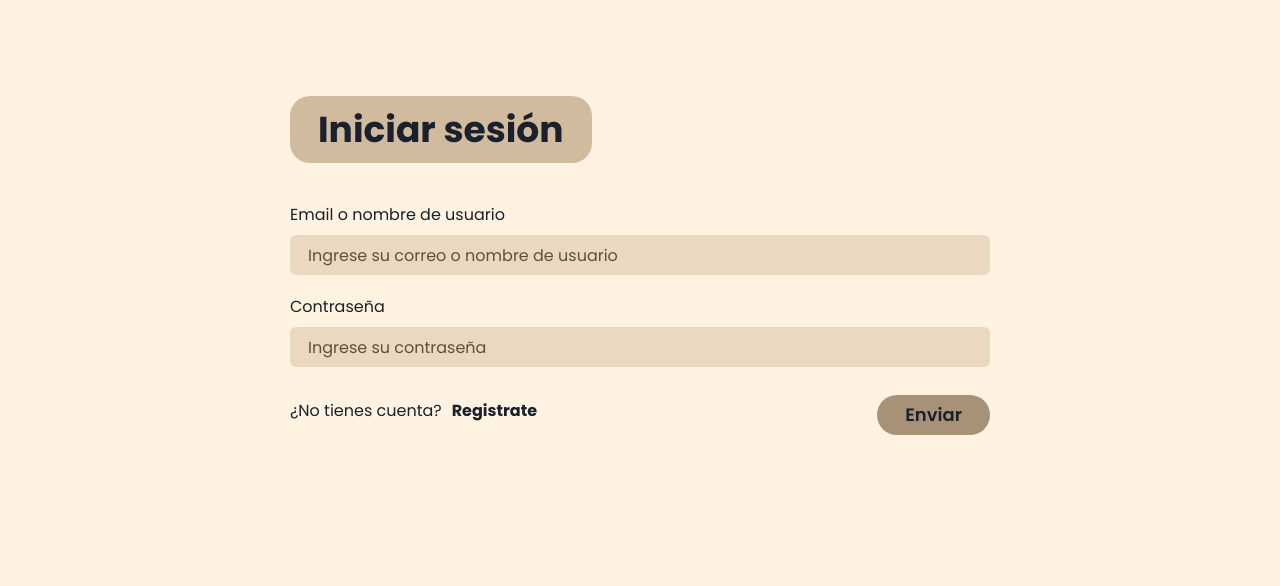
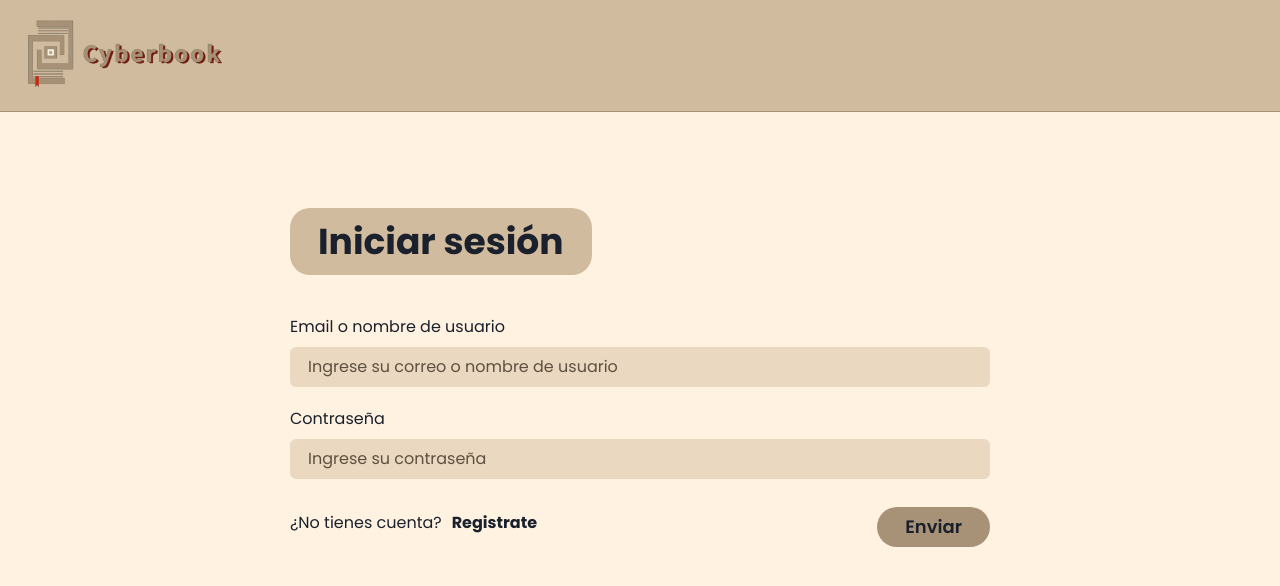
Before and after one commit to luisdanieldlcg/VirtualLibrary, a React (Vite) app in the folder client/: page /login in a window 1280 px wide. Shown: the top 586 px of the page. Built offline with nearby package versions, Linux system fonts and the light colour scheme; no server answers.

Commit message:
client(home): fixed book cards size

```diff
--- a/client/src/App.tsx
+++ b/client/src/App.tsx
@@ -14,8 +14,8 @@ import HomeLayout from "./layouts/HomeLayout";
 import BookPage from "./pages/BookPage";
 import { BooksProvider } from "./hooks/useBooks";
 import ProfilePage from "./pages/ProfilePage";
-import { useEffect } from "react";
 import RequireAuth from "./components/RequireAuth";
+import RootLayout from "./layouts/RootLayout";
 
 function App() {
   return (
@@ -32,17 +32,12 @@ function App() {
 const router = createBrowserRouter(
   createRoutesFromElements(
     <Route>
-      <Route path="/" element={<Navigate to="/login" />} />
-      <Route path="/login" element={<LoginPage />} />
-      <Route path="/signup" element={<SignupPage />} />
-      <Route
-        element={
-          // <RequireAuth child={
-          //  <HomeLayout />
-          // }/>
-          <HomeLayout />
-        }
-      >
+      <Route element={<RootLayout />}>
+        <Route path="/" element={<Navigate to="/login" />} />
+        <Route path="/login" element={<LoginPage />} />
+        <Route path="/signup" element={<SignupPage />} />
+      </Route>
+      <Route element={<RequireAuth child={<HomeLayout />} />}>
         <Route path="/home" element={<RequireAuth child={<HomePage />} />} />
         <Route path="/home/book/:id" element={<BookPage />} />
         <Route path="/home/profile" element={<ProfilePage />} />
--- a/client/src/components/BookCard.tsx
+++ b/client/src/components/BookCard.tsx
@@ -54,10 +54,10 @@ const BookCard = ({ book, compact, onClick }: Props) => {
         onClick={onClick}
         cursor={compact ? "pointer" : "default"}
         bg="surface"
-        boxShadow="0 12px 28px 0px hsla(0, 0%, 0%, 0.17)"
+        boxShadow="0 10px 20px 0px hsla(0, 0%, 0%, 0.15)"
         bgGradient="linear(to-b, surface, surfaceDarker)"
         borderRadius="xl"
-        w={compact ? "280px" : "400px"}
+        w={compact ? "240px" : "400px"}
         minH={compact ? "270px" : "590px"}
         maxH={compact ? "350px" : "1000px"}
         mx="8px"
@@ -65,8 +65,8 @@ const BookCard = ({ book, compact, onClick }: Props) => {
         {compact ? (
           <CardHeader textAlign="center">
             <Text>
-              {book.title.length > 45
-                ? book.title.substring(0, 45) + "..."
+              {book.title.length > 40
+                ? book.title.substring(0, 40) + "..."
                 : book.title}
             </Text>
             <Tag
--- a/client/src/components/ProfileAvatar.tsx
+++ b/client/src/components/ProfileAvatar.tsx
@@ -2,18 +2,20 @@ import { Avatar, Flex, Text } from "@chakra-ui/react";
 import { User } from "../api";
 
 interface Props {
-  user?: User;
+  user: User;
 }
 const ProfileAvatar = ({ user }: Props) => {
   return (
     <Flex align="center" p="2.6rem" borderColor="gray.200">
-      <Avatar size="xl" src="https://bit.ly/dan-abramov" />
+      <Avatar size="xl" src={user.avatarUrl} />
       <Flex flexDirection="column" justifyContent="center" ml={4}>
         <Text fontSize="xl" fontWeight="bold">
-          luisscruz
+          {user.userName}
         </Text>
-        <Text fontSize="md">daniel@gmail.com</Text>
-        <Text fontSize="sm">Miembro desde: 2021-09-01</Text>
+        <Text fontSize="md">{user.email}</Text>
+        <Text fontSize="sm">
+          Miembro desde: {new Date(user.signupDate).toLocaleDateString()}
+        </Text>
       </Flex>
     </Flex>
   );
--- a/client/src/components/RequireAuth.tsx
+++ b/client/src/components/RequireAuth.tsx
@@ -14,6 +14,7 @@ const RequireAuth = ({ child }: Props) => {
   const { setUser } = useAuth();
   useEffect(() => {
     const verifyToken = async () => {
+      console.log("verifying token");
       const user = await verifyAuth();
       if (user == null) {
         setIsAuthenticated(false);
--- /dev/null
+++ b/client/src/layouts/RootLayout.tsx
@@ -0,0 +1,29 @@
+import { Box, Flex, Image } from "@chakra-ui/react";
+import { Outlet } from "react-router-dom";
+
+const RootLayout = () => {
+  return (
+    <Box position="sticky" zIndex="100">
+      <Flex
+        as="nav"
+        px="3vh"
+        bg="surface"
+        borderBottom="1px solid"
+        borderColor="surfaceDarker"
+        alignItems="center"
+      >
+        <Flex >
+          <Image
+            src="/assets/images/logo-cyberbook.png"
+            alt="Segun Adebayo"
+            maxW="200px"
+            maxH="200px"
+          />
+        </Flex>
+      </Flex>
+      <Outlet />
+    </Box>
+  );
+};
+
+export default RootLayout;
--- a/client/src/pages/HomePage.tsx
+++ b/client/src/pages/HomePage.tsx
@@ -12,9 +12,8 @@ import {
   Text,
   VStack,
 } from "@chakra-ui/react";
-import { useEffect, useState } from "react";
+import { useState } from "react";
 import { FaSearch } from "react-icons/fa";
-import { getAllBooks } from "../api";
 import { motion } from "framer-motion";
 import { useNavigate } from "react-router-dom";
 import { useBooks } from "../hooks/useBooks";
@@ -75,7 +74,7 @@ const HomePage = () => {
             left: 0,
             width: "100%",
             height: "100vh",
-            backgroundImage: "url('assets/images/test.jpeg')",
+            backgroundImage: "url('assets/images/library.jpeg')",
             backgroundSize: "cover",
             backgroundPosition: "center",
             backgroundRepeat: "no-repeat",
--- a/client/src/pages/LoginPage.tsx
+++ b/client/src/pages/LoginPage.tsx
@@ -1,11 +1,19 @@
-import { Input, FormLabel, Button, Text, Flex, Box, Link, useToast } from "@chakra-ui/react";
+import {
+  Input,
+  FormLabel,
+  Button,
+  Text,
+  Flex,
+  Box,
+  Link,
+  useToast,
+  Image,
+} from "@chakra-ui/react";
 import TitleContainer from "../components/TextContainer";
-import { useEffect, useState } from "react";
+import { useState } from "react";
 import { login } from "../api";
 
-
 const LoginPage = () => {
-
   const [input, setInput] = useState({
     emailOrUsername: "",
     password: "",
@@ -19,52 +27,69 @@ const LoginPage = () => {
   const [loading, setLoading] = useState(false);
 
   const onLogin = async () => {
-    setLoading(true)
+    setLoading(true);
     await login(
       input.emailOrUsername,
       input.password,
       (user) => {},
       (error) => {
-        if(!error){
+        if (!error) {
           toast({
             title: "No se pudo iniciar sesión",
             description: "Debe completar todos los campos",
             status: "error",
-        })
-        }else{
+          });
+        } else {
           toast({
             title: "No se pudo iniciar sesión",
             description: error,
             status: "error",
-        })
+          });
         }
       }
     );
-    setLoading(false)
-  }
+    setLoading(false);
+  };
   return (
     <Box maxWidth="700px" mx="auto" my="auto" mt={24}>
       <TitleContainer text="Iniciar sesión" />
+      <Flex></Flex>
       <FormLabel mt={10}>Email o nombre de usuario</FormLabel>
-      <Input onChange={(event)=>{
-        setInput({...input,emailOrUsername:event.target.value})
+      <Input
+        onChange={(event) => {
+          setInput({ ...input, emailOrUsername: event.target.value });
         }}
         variant="primary"
         placeholder="Ingrese su correo o nombre de usuario"
       />
       <FormLabel mt={5}>Contraseña</FormLabel>
-      <Input onChange={(event)=>{
-        setInput({...input,password:event.target.value})
+      <Input
+        onChange={(event) => {
+          setInput({ ...input, password: event.target.value });
         }}
-      variant="primary" placeholder="Ingrese su contraseña" />
+        variant="primary"
+        placeholder="Ingrese su contraseña"
+      />
       <Flex>
         <Flex mt={5} alignItems="center">
           <Link href="/signup" display="flex">
             <Text>¿No tienes cuenta?</Text>
-              <Text fontWeight="bold" ml="10px">Registrate</Text>
+            <Text fontWeight="bold" ml="10px">
+              Registrate
+            </Text>
           </Link>
         </Flex>
-        <Button variant="primary" mt={7} px={7} py={3} ml="auto" onClick={onLogin} isLoading={loading}>Enviar</Button>
+        <Button
+          variant="primary"
+          mt={7}
+          px={7}
+          py={3}
+          ml="auto"
+          onClick={onLogin}
+          isLoading={loading}
+        >
+          Enviar
+        </Button>
       </Flex>
     </Box>
   );
--- a/client/src/pages/ProfilePage.tsx
+++ b/client/src/pages/ProfilePage.tsx
@@ -2,10 +2,7 @@ import {
   Box,
   Button,
   Flex,
-  HStack,
-  Heading,
   Progress,
-  Spacer,
   Tab,
   TabList,
   TabPanel,
@@ -16,20 +13,21 @@ import {
 } from "@chakra-ui/react";
 import ProfileAvatar from "../components/ProfileAvatar";
 import BookCard, { MinimalBookCard } from "../components/BookCard";
-import TitleContainer, { TextContainer } from "../components/TextContainer";
 import { useLocation } from "react-router-dom";
 import { Book } from "../api";
 import { BiPlusCircle } from "react-icons/bi";
+import { useAuth } from "../hooks/useAuth";
 
 const ProfilePage = () => {
   const location = useLocation();
   const { books } = location.state as { books: Book[] };
+  const { user } = useAuth();
   let book = books[0];
   return (
     <VStack align="stretch" spacing={0}>
       <Flex borderBottom="1px solid" borderColor="surfaceDarker">
         <Box bg="surfaceLighter" display="inline-block" px="4rem">
-          <ProfileAvatar />
+          <ProfileAvatar user={user!} />
           <Flex p="6">
             <Button variant="primary" mr="3">
               Editar Perfil
```
Also changed, not shown: client/src/api.ts (+6 -5 lines), client/assets/images/library.jpeg (renamed from client/assets/images/test.jpeg). Lines whose indentation alone changed are shown as unchanged.
